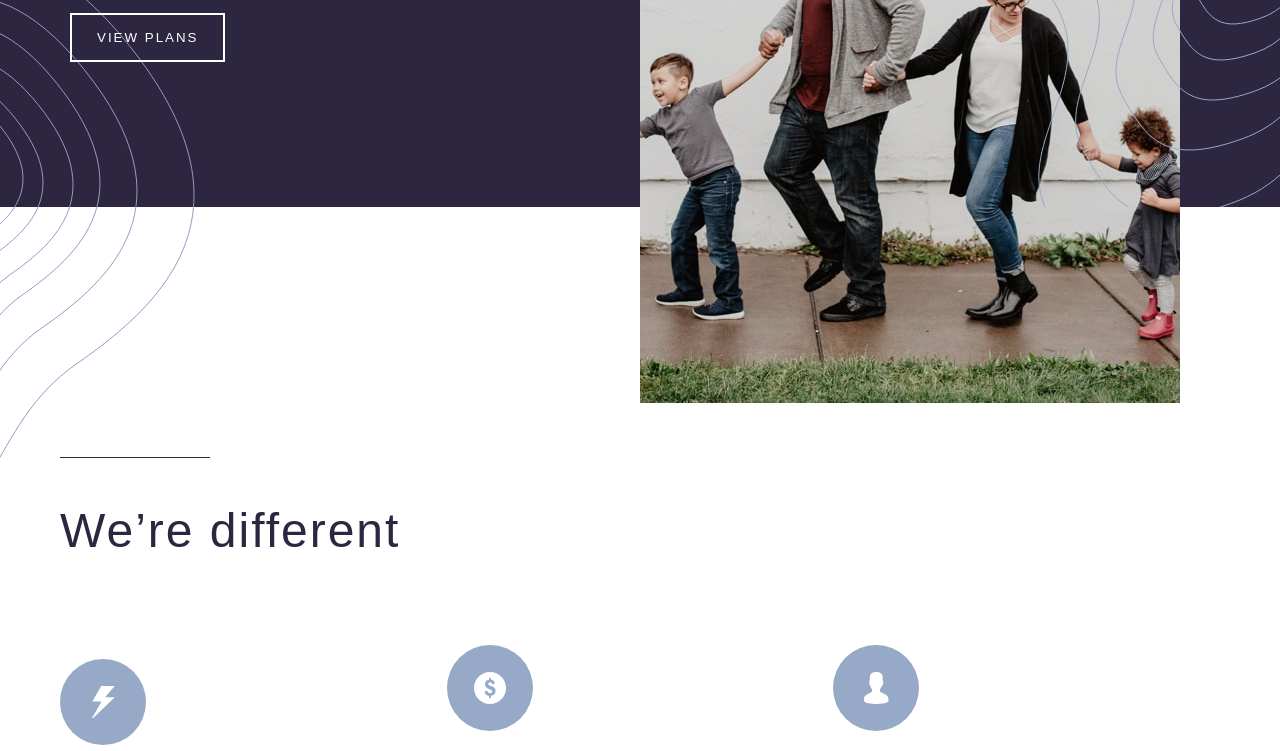
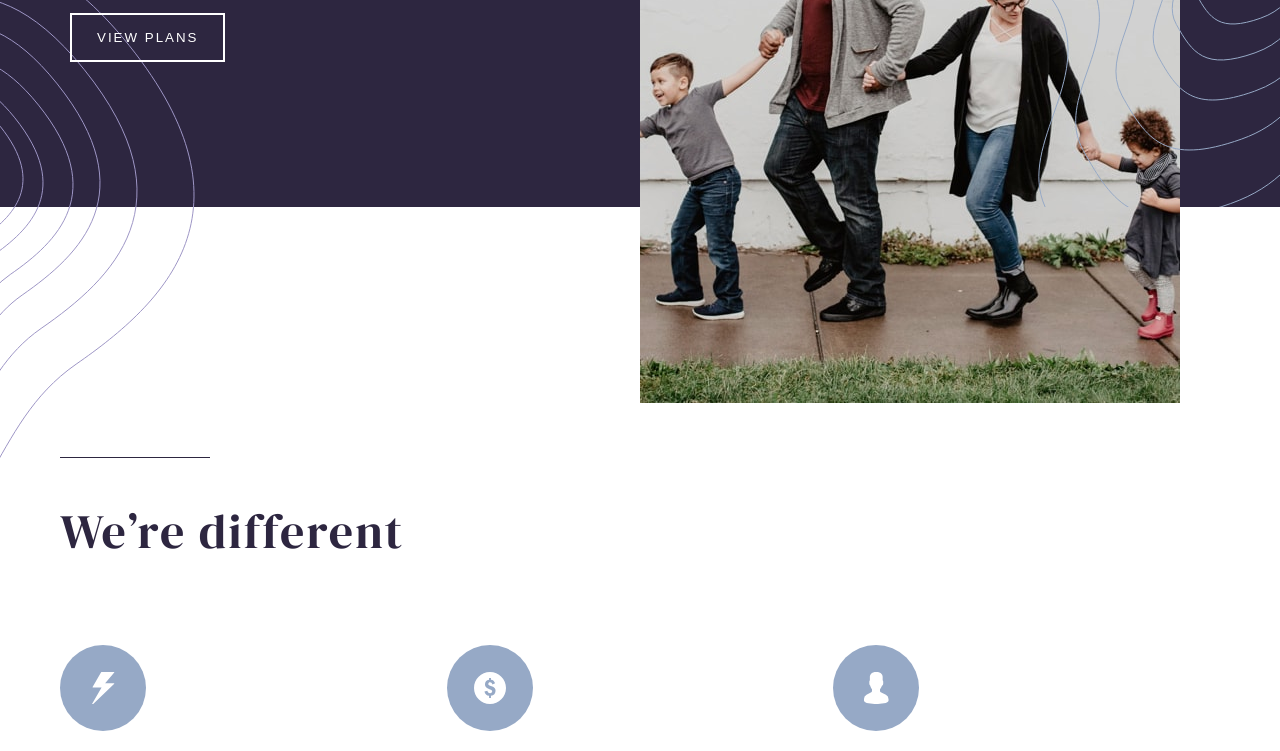
Before and after one commit to abdulsamadayoade/insure-landing-page, a plain HTML site: page index.html in a window 1280 px wide. Shown: the part 377-1128 px from the top of the page. Drawn offline with Linux system fonts and the light colour scheme.

Commit message:
embed code for the font family added

```diff
--- a/index.html
+++ b/index.html
@@ -4,6 +4,8 @@
   <meta charset="UTF-8">
   <meta name="viewport" content="width=device-width, initial-scale=1.0">
   <title>Insure landing page</title>
+  <link href="https://fonts.googleapis.com/css2?family=DM+Serif+Display&display=swap" rel="stylesheet">
+  <link href="https://fonts.googleapis.com/css2?family=Karla:wght@400;700&display=swap" rel="stylesheet">
   <link rel="stylesheet" href="style.css">
   <script src="script.js" defer></script>
 </head>
```
